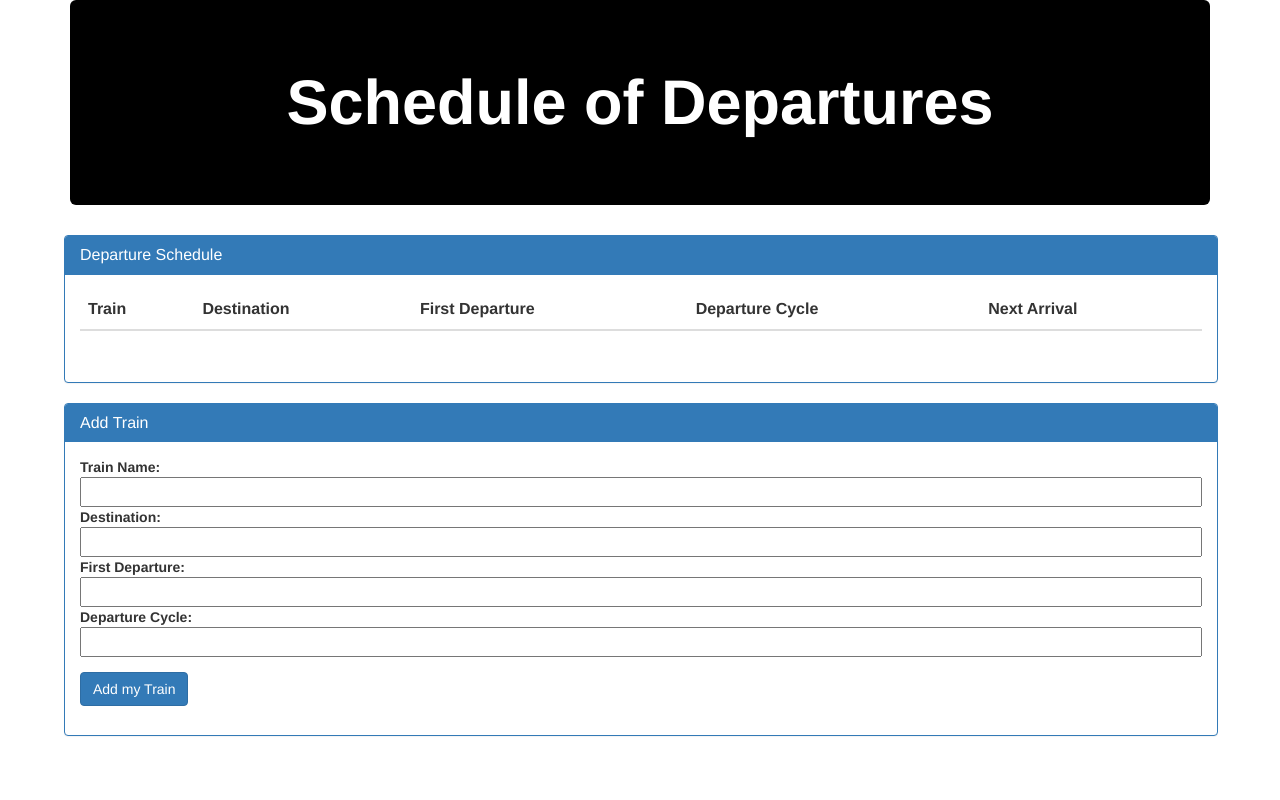
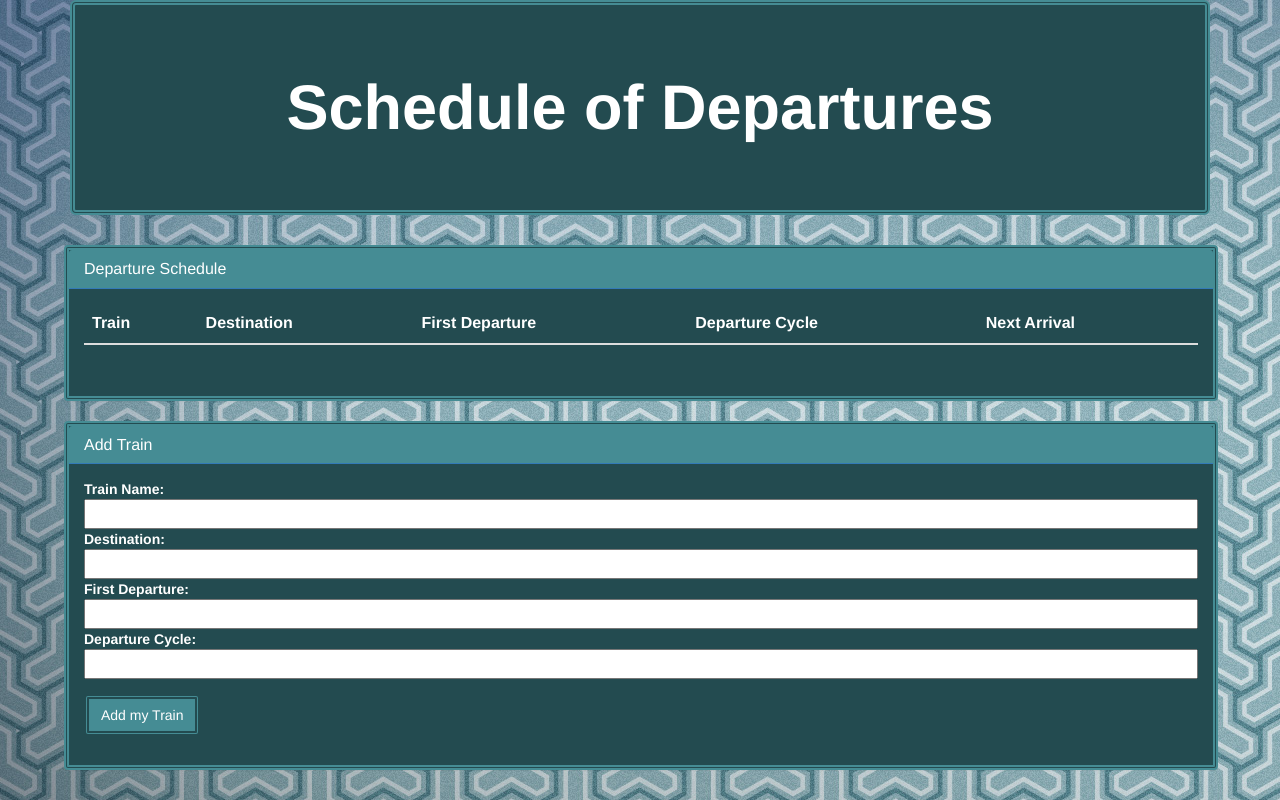
Before and after one commit to meanderthal00/train-time, a plain HTML site: page index.html in a window 1280 px wide. Drawn offline with nearby package versions, Linux system fonts and the light colour scheme; no server answers.

Commit message:
Final style polish

```diff
--- a/assets/css/style.css
+++ b/assets/css/style.css
@@ -1,26 +1,38 @@
 .jumbotron{
-    background-color:black;
+    background-color: rgb(35, 75, 80);
     color:white;
+    border-width:5px;
+    border-style: double;
+    border-color: rgb(69, 140, 148);
 }
 
-/* .panel-heading{
-    background-color:black;
-    color: white;
-} */
-
-/* #addEmployee{
-    margin:30px;
-    width:100%;
-    background-color: red;
-} */
 
 .btn{
     margin-top:15px;
+    background-color: rgb(69, 140, 148);
+    color:white;
+    border-color: rgb(35, 75, 80);
+    border-width:5px;
+    border-style:double;
+
+}
+#head {
+    background-color: rgb(69, 140, 148);
+    color:white;
 }
 
 .panel-primary{
     width: 101.25%;
     margin-left: -6px;
+    background-color: rgb(35, 75, 80);
+    color:white;
+    border-width:5px;
+    border-style: double;
+    border-color: rgb(69, 140, 148);
+}
+table {
+    background-color: rgb(35, 75, 80);
+    color:white;
 
 }
 input {
@@ -28,6 +40,6 @@ input {
     height: 30px;
 }
 
-/* #currTime {
-    background-color: grey;
-} */
+body {
+    background-image: url(../images/backPattern.jpg);
+}
--- a/index.html
+++ b/index.html
@@ -40,7 +40,7 @@
                 <div class="col-xs-12">
                     <!-- table panel -->
                     <div class="panel panel-primary" id= "tablePanel">
-                            <div class="panel-heading">
+                            <div class="panel-heading" id="head">
                               <h3 class="panel-title">Departure Schedule</h3>
                             </div>
                             <div class="panel-body">
@@ -79,7 +79,7 @@
             <div class="row" id="infoInput">
                 <div class="col-xs-12">
                     <div class="panel panel-primary" id ="input">
-                        <div class="panel-heading">
+                        <div class="panel-heading" id="head">
                             <h3 class="panel-title">Add Train</h3>
                         </div>
                         <div class="panel-body">
```
Also changed, not shown: assets/images/backPattern.jpg (added).
